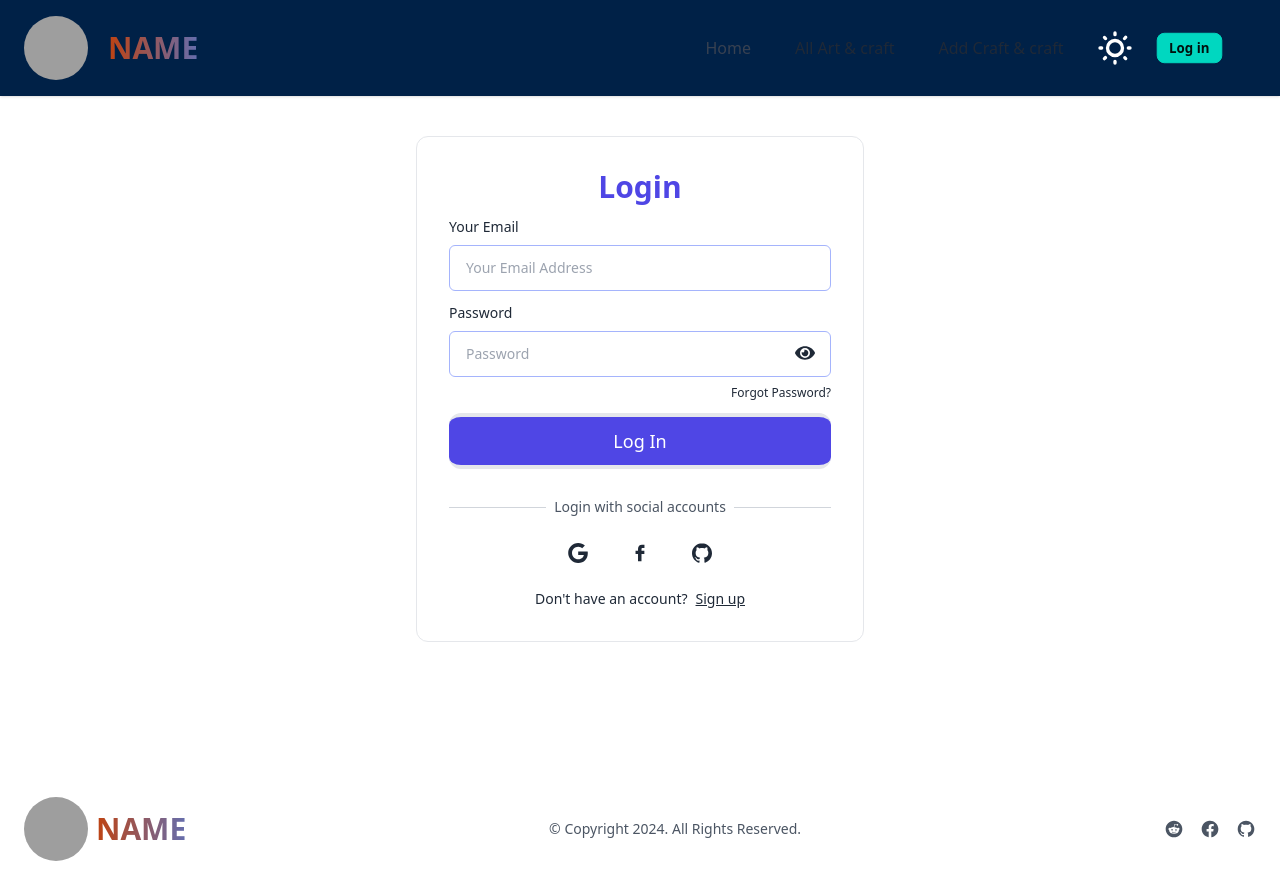
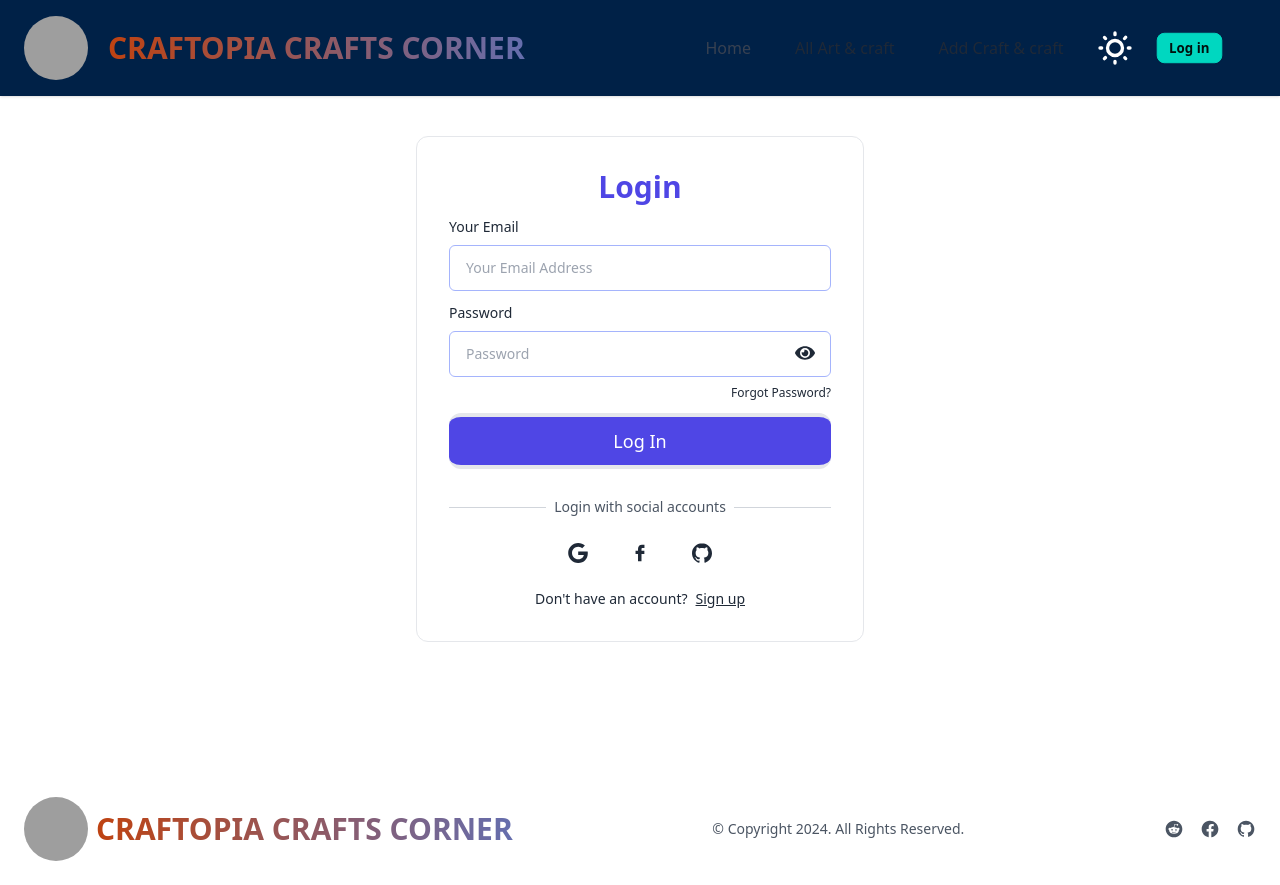
Before and after one commit to mdsaifulislamrafel/art-craft-client, a React (Vite) app: page /login in a window 1280 px wide. Built offline with nearby package versions, Linux system fonts and the light colour scheme; no server answers; grey boxes are pictures that could not be loaded.

Commit message:
react helmat added

```diff
--- a/src/Pages/AddArt.jsx
+++ b/src/Pages/AddArt.jsx
@@ -2,6 +2,7 @@ import { useContext } from "react";
 import { AuthContext } from "../AuthProvider/AuthProvider";
 import Swal from "sweetalert2";
 import { url } from "../utility/url";
+import { Helmet } from "react-helmet-async";
 
 const AddArt = () => {
     const { user } = useContext(AuthContext);
@@ -44,6 +45,9 @@ const AddArt = () => {
 
     return (
         <div className="max-w-lg mx-auto py-8 px-4 bg-white">
+            <Helmet>
+                <title>Add Art & Craft Item</title>
+            </Helmet>
             <h1 className="text-2xl font-bold text-center border-b-4 text-black border-purple-950 mb-4">Add Art & Craft Item</h1>
             <form onSubmit={handleSubmit} className="space-y-4">
                 <div>
--- a/src/Pages/AllArt.jsx
+++ b/src/Pages/AllArt.jsx
@@ -1,10 +1,14 @@
 import { useLoaderData } from "react-router-dom";
 import AllArtCard from "./AllArtCard";
+import { Helmet } from "react-helmet-async";
 
 const AllArt = () => {
     const allArt = useLoaderData();
     return (
         <div className="p-5">
+            <Helmet>
+                <title>All Art & Craft Items</title>
+            </Helmet>
             <h2 className="text-5xl text-center my-5 underline text-orange-400 font-bold">All Art & Craft Items</h2>
             <div className="grid grid-cols-1 sm:grid-cols-2 md:grid-cols-3 lg:grid-cols-4 gap-5">
                 {
--- a/src/Pages/CartDetails.jsx
+++ b/src/Pages/CartDetails.jsx
@@ -1,3 +1,4 @@
+import { Helmet } from "react-helmet-async";
 import { Link, useLoaderData } from "react-router-dom";
 
 const CartDetails = () => {
@@ -6,6 +7,9 @@ const CartDetails = () => {
 
     return (
         <section className=" bg-white text-gray-600 body-font overflow-hidden">
+            <Helmet>
+                <title>Art & Craft Details</title>
+            </Helmet>
             <div className="container px-5 py-24 mx-auto">
                 <div className="lg:w-4/5 mx-auto flex flex-wrap">
                     <div className="lg:w-1/2 w-full lg:pr-10 lg:py-6 mb-6 lg:mb-0">
--- a/src/Pages/Footer.jsx
+++ b/src/Pages/Footer.jsx
@@ -7,7 +7,7 @@ const Footer = () => {
             <div className="container flex flex-col items-center justify-between p-6 mx-auto space-y-4 sm:space-y-0 sm:flex-row">
                 <Link to={"/"} className="flex items-center gap-2">
                     <img className="w-16 h-16 rounded-full" src="https://images.pexels.com/photos/6118897/pexels-photo-6118897.jpeg?auto=compress&cs=tinysrgb&w=1260&h=750&dpr=1" alt="" />
-                    <p className="text-2xl md:text-3xl font-bold uppercase bg-gradient-to-r from-orange-700 via-blue-500 to-green-400 text-transparent bg-clip-text bg-300% animate-gradient">Name</p>
+                    <p className="text-2xl md:text-3xl font-bold uppercase bg-gradient-to-r from-orange-700 via-blue-500 to-green-400 text-transparent bg-clip-text bg-300% animate-gradient">Craftopia Crafts Corner</p>
                 </Link>
 
                 <p className="text-sm text-gray-600 dark:text-gray-300">© Copyright 2024. All Rights Reserved.</p>
--- a/src/Pages/MyArt.jsx
+++ b/src/Pages/MyArt.jsx
@@ -2,6 +2,7 @@ import { useContext, useEffect, useState } from "react";
 import { AuthContext } from "../AuthProvider/AuthProvider";
 import { url } from "../utility/url";
 import MyArtList from "./MyArtList";
+import { Helmet } from "react-helmet-async";
 
 const MyArt = () => {
     const { user } = useContext(AuthContext);
@@ -30,6 +31,9 @@ const MyArt = () => {
 
     return (
         <div>
+            <Helmet>
+                <title>My Art & Craft Item</title>
+            </Helmet>
             <h2 className="text-4xl font-bold text-center underline text-blue-700 my-5">My Art & Craft Item</h2>
             <div className="grid grid-cols-1 md:grid-cols-2 lg:grid-cols-3 gap-4 my-5">
                 {
--- a/src/Pages/Navbar.jsx
+++ b/src/Pages/Navbar.jsx
@@ -18,7 +18,7 @@ const Navbar = () => {
                 <div className="lg:flex lg:items-center lg:justify-between">
                     <div className="flex items-center justify-between">
                         <img className='w-16 h-16 mr-1 md:mr-5 rounded-full ' src="https://images.pexels.com/photos/6118897/pexels-photo-6118897.jpeg?auto=compress&cs=tinysrgb&w=1260&h=750&dpr=1" alt="" />
-                        <h2 className='text-2xl md:text-3xl font-bold uppercase bg-gradient-to-r from-orange-700 via-blue-500 to-green-400 text-transparent bg-clip-text bg-300% animate-gradient'>Name</h2>
+                        <h2 className='text-2xl md:text-3xl font-bold uppercase bg-gradient-to-r from-orange-700 via-blue-500 to-green-400 text-transparent bg-clip-text bg-300% animate-gradient'>Craftopia Crafts Corner</h2>
                         <div className="flex lg:hidden">
                             <button onClick={() => setIsOpen(!isOpen)} type="button" className="text-gray-500 dark:text-gray-200 hover:text-gray-600 dark:hover:text-gray-400 focus:outline-none focus:text-gray-600 dark:focus:text-gray-400" aria-label="toggle menu">
                                 {!isOpen ? (
--- a/src/Pages/UpdateForm.jsx
+++ b/src/Pages/UpdateForm.jsx
@@ -1,6 +1,7 @@
 import { useLoaderData } from "react-router-dom";
 import { url } from "../utility/url";
 import Swal from "sweetalert2";
+import { Helmet } from "react-helmet-async";
 
 const UpdateForm = () => {
     const update = useLoaderData();
@@ -41,6 +42,9 @@ const UpdateForm = () => {
 
     return (
         <div className="max-w-lg mx-auto py-8 px-4 bg-white">
+            <Helmet>
+                <title>Update Craft Item</title>
+            </Helmet>
             <h1 className="text-2xl font-bold text-center border-b-4 border-purple-950 mb-4">Update Craft Item</h1>
             <form onSubmit={handleUpdate} className="space-y-4">
                 <div>
```
Lines whose indentation alone changed are shown as unchanged.
